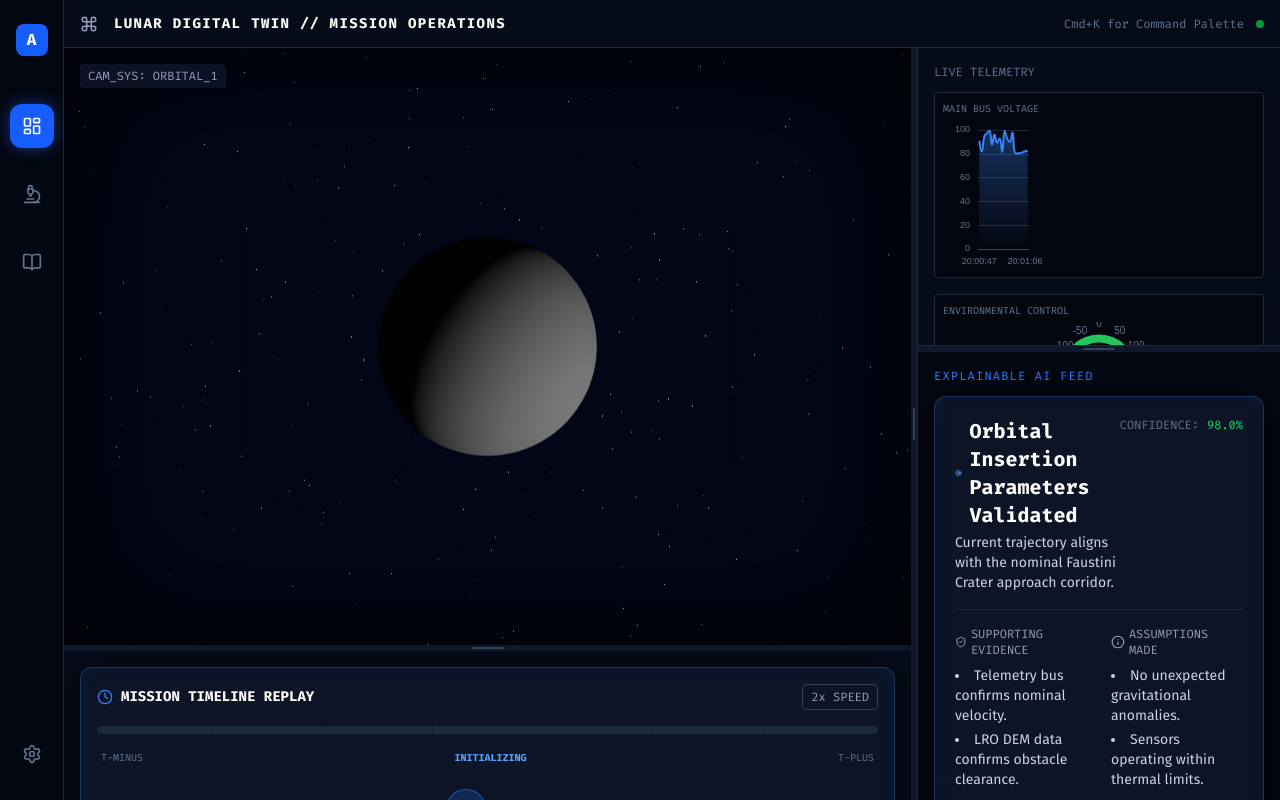
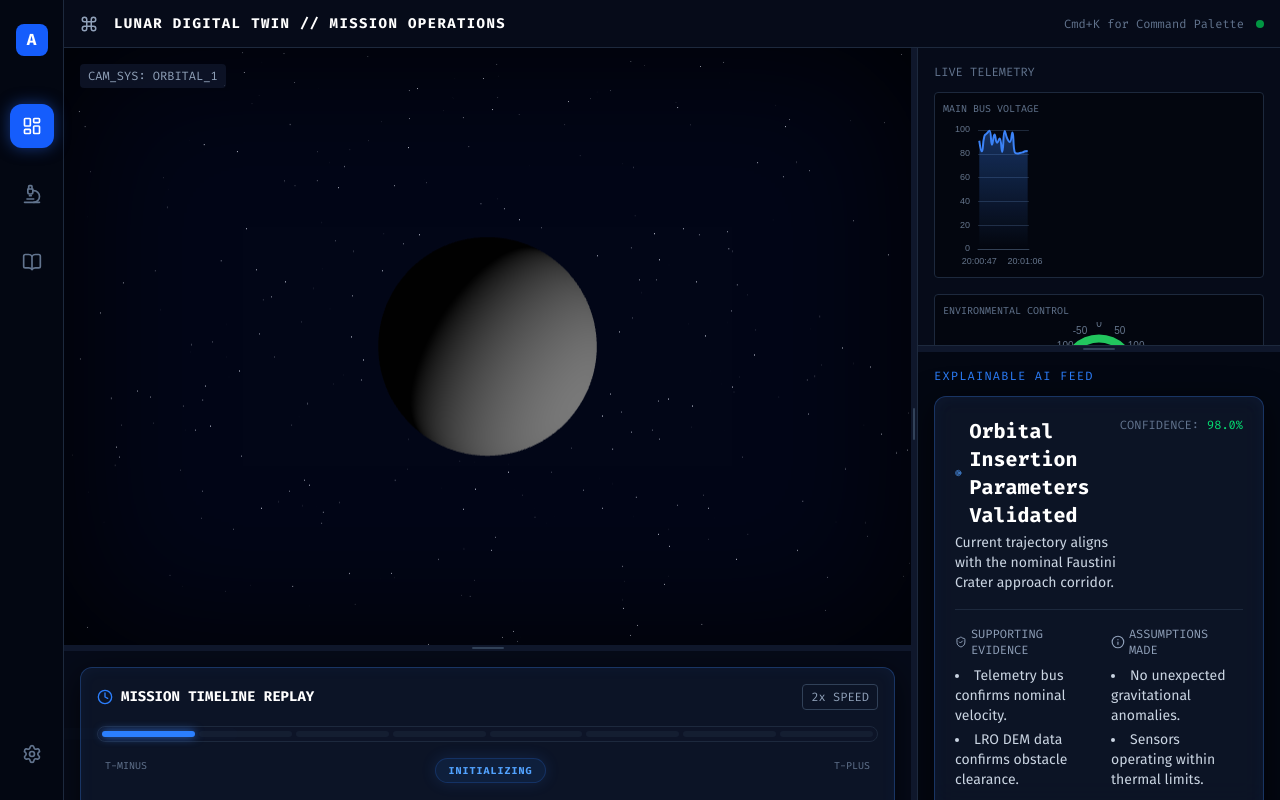
Before and after one commit to saichintamani/Lumina-, a Next.js app in the folder antigravity/: page /mission-control in a window 1280 px wide. Built offline with nearby package versions, Linux system fonts and the light colour scheme.

Commit message:
style: Elegant animated segment timeline for Mission Replay

```diff
--- a/antigravity/src/components/mission-control/ReplayControls.tsx
+++ b/antigravity/src/components/mission-control/ReplayControls.tsx
@@ -37,23 +37,45 @@ export default function ReplayControls() {
         </div>
       </div>
 
-      {/* Progress Bar */}
-      <div className="relative w-full h-2 bg-slate-800 rounded overflow-hidden cursor-pointer">
-        <div
-          className="absolute top-0 left-0 h-full bg-blue-500 transition-all duration-500 ease-out"
-          style={{ width: `${progress}%` }}
-        />
-        <div className="absolute top-0 right-0 h-full w-full flex justify-between px-1">
-          {PHASES.map((p, i) => (
-            <div key={p} className="w-px h-full bg-slate-900/50" />
-          ))}
-        </div>
+      {/* Advanced Segments Progress Bar */}
+      <div className="relative w-full h-4 rounded-full flex gap-1 p-1 bg-slate-900/50 border border-slate-800">
+        {PHASES.map((phase, i) => {
+          const isActive = i === currentIndex;
+          const isPast = i < currentIndex;
+
+          return (
+            <div
+              key={phase}
+              onClick={() => jumpToPhase(phase)}
+              className="group relative flex-1 h-full rounded-full cursor-pointer transition-all duration-300"
+            >
+              {/* Background fill */}
+              <div
+                className={`absolute inset-0 rounded-full transition-all duration-500 ease-out ${isActive ? 'bg-blue-500 shadow-[0_0_10px_rgba(59,130,246,0.8)]' : isPast ? 'bg-blue-900/40' : 'bg-slate-800/50 group-hover:bg-slate-700'}`}
+              />
+
+              {/* Animated pulse indicator for active phase */}
+              {isActive && (
+                <div className="absolute inset-0 bg-blue-400 rounded-full animate-ping opacity-20" />
+              )}
+
+              {/* Hover Tooltip */}
+              <div className="absolute -top-8 left-1/2 -translate-x-1/2 opacity-0 group-hover:opacity-100 transition-opacity pointer-events-none z-10 whitespace-nowrap">
+                <div className="bg-black/90 border border-slate-700 text-[10px] font-mono text-white px-2 py-1 rounded shadow-lg">
+                  {phase.replace('_', ' ')}
+                </div>
+              </div>
+            </div>
+          );
+        })}
       </div>
 
-      <div className="flex justify-between text-[10px] font-mono text-slate-500 px-1">
-        <span>T-MINUS</span>
-        <span className="text-blue-400 font-bold">{currentPhase.replace('_', ' ')}</span>
-        <span>T-PLUS</span>
+      <div className="flex justify-between text-[10px] font-mono px-2">
+        <span className="text-slate-500">T-MINUS</span>
+        <span className="text-blue-400 font-bold tracking-widest bg-blue-500/10 px-3 py-1 rounded-full border border-blue-500/20 shadow-[0_0_15px_rgba(59,130,246,0.15)] transition-all">
+          {currentPhase.replace('_', ' ')}
+        </span>
+        <span className="text-slate-500">T-PLUS</span>
       </div>
 
       {/* Controls */}
@@ -75,15 +97,20 @@ export default function ReplayControls() {
       </div>
 
       {/* Phase Jump Grid */}
-      <div className="grid grid-cols-4 gap-2 mt-4">
+      <div className="grid grid-cols-4 gap-2 mt-2">
         {PHASES.map((phase) => (
           <button
             key={phase}
             onClick={() => jumpToPhase(phase)}
-            className={`text-[9px] font-mono p-1 rounded border transition-all truncate
-              ${currentPhase === phase ? 'bg-blue-500/20 border-blue-500 text-blue-400' : 'border-slate-800 text-slate-500 hover:border-slate-600'}
+            className={`relative overflow-hidden text-[9px] font-mono p-1.5 rounded border transition-all truncate
+              ${currentPhase === phase
+                ? 'bg-blue-500/20 border-blue-500 text-blue-400 shadow-[inset_0_0_15px_rgba(59,130,246,0.2)]'
+                : 'bg-black/40 border-slate-800 text-slate-500 hover:border-slate-600 hover:text-slate-300'}
             `}
           >
+            {currentPhase === phase && (
+              <div className="absolute left-0 top-0 w-0.5 h-full bg-blue-400 shadow-[0_0_8px_rgba(59,130,246,1)]" />
+            )}
             {phase.replace('_', ' ')}
           </button>
         ))}
```
